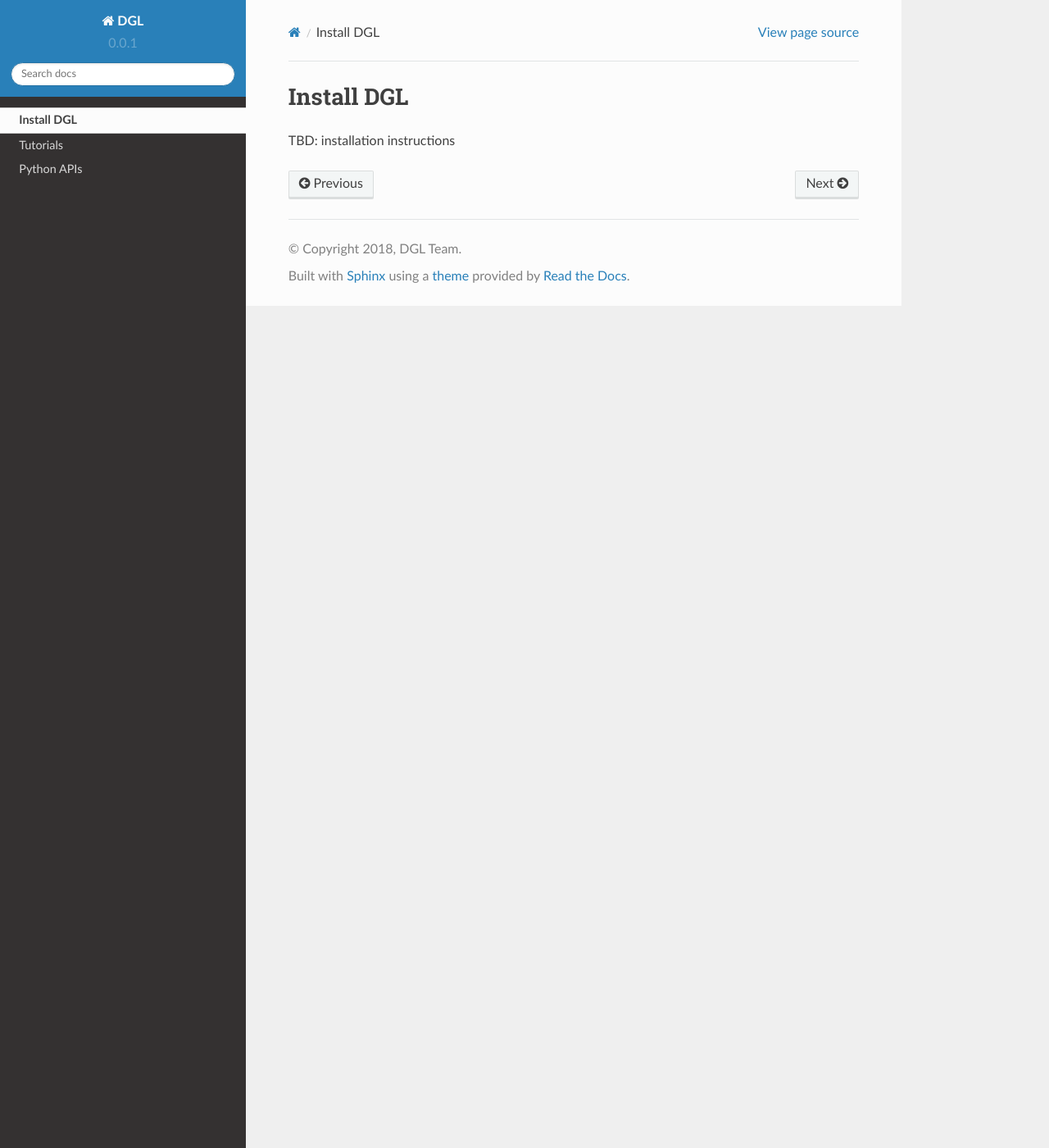
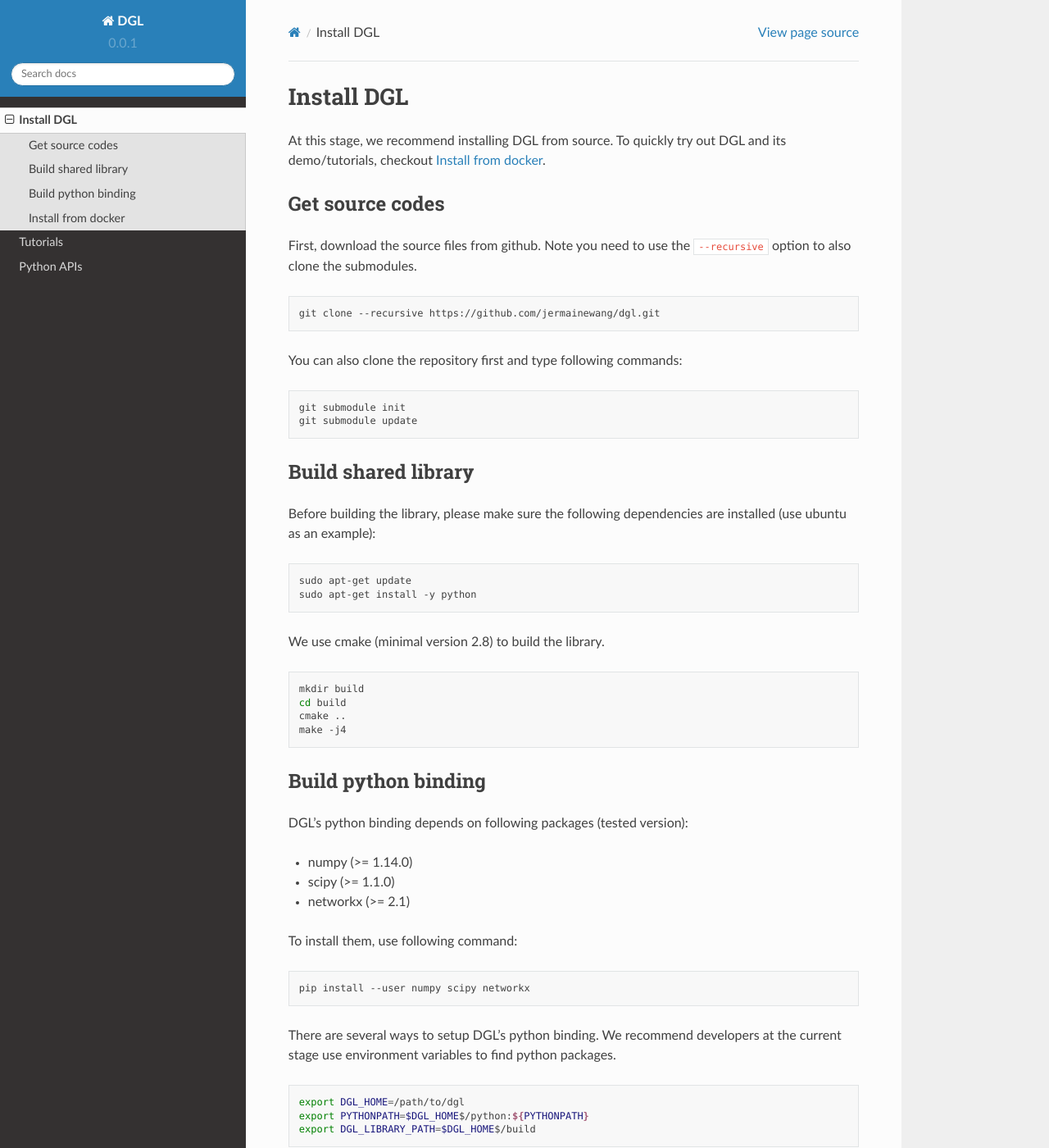
Before and after one commit to mobogaqc/dgl, a Sphinx documentation site: the page built from docs/source/install/index.rst, in a window 1280 px wide and 1400 px high. Shown: the whole window at 82% size. Built offline with Sphinx 7.4.7 and the Read the Docs theme 2.0.0, drawn with Linux system fonts in a browser that asks for light colours; some of the changed text lies outside the part shown.

Commit message:
install doc

```diff
--- a/docs/source/install/index.rst
+++ b/docs/source/install/index.rst
@@ -1,4 +1,74 @@
 Install DGL
 ============
 
-TBD: installation instructions
+At this stage, we recommend installing DGL from source. To quickly try out DGL and its demo/tutorials, checkout `Install from docker`_.
+
+Get source codes
+----------------
+First, download the source files from github. Note you need to use the ``--recursive`` option to
+also clone the submodules.
+
+.. code:: bash
+
+    git clone --recursive https://github.com/jermainewang/dgl.git
+
+You can also clone the repository first and type following commands:
+
+.. code:: bash
+
+    git submodule init
+    git submodule update
+
+
+Build shared library
+--------------------
+Before building the library, please make sure the following dependencies are installed
+(use ubuntu as an example):
+
+.. code:: bash
+
+    sudo apt-get update
+    sudo apt-get install -y python
+
+We use cmake (minimal version 2.8) to build the library.
+
+.. code:: bash
+
+    mkdir build
+    cd build
+    cmake ..
+    make -j4
+
+Build python binding
+--------------------
+DGL's python binding depends on following packages (tested version):
+
+* numpy (>= 1.14.0)
+* scipy (>= 1.1.0)
+* networkx (>= 2.1)
+
+To install them, use following command:
+
+.. code:: bash
+
+    pip install --user numpy scipy networkx
+
+There are several ways to setup DGL's python binding. We recommend developers at the current stage
+use environment variables to find python packages.
+
+.. code:: bash
+
+    export DGL_HOME=/path/to/dgl
+    export PYTHONPATH=$DGL_HOME$/python:${PYTHONPATH}
+    export DGL_LIBRARY_PATH=$DGL_HOME$/build
+
+The ``DGL_LIBRARY_PATH`` variable is used for our python package to locate the shared library
+built above. Use following command to test whether the installation is successful or not.
+
+.. code:: bash
+
+    python -c 'import dgl'
+
+Install from docker
+-------------------
+TBD
```
Also changed, not shown: 1 other file.
